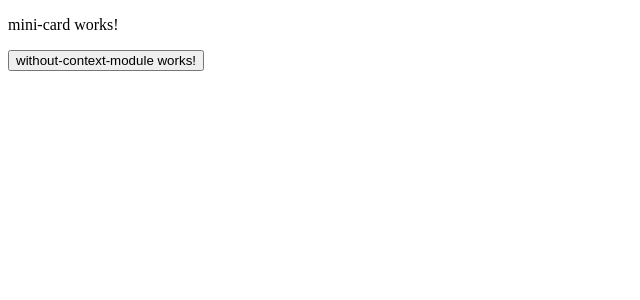
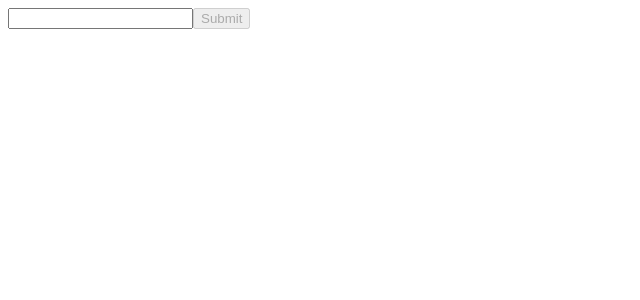
Before and after one commit to Bruno-Cerqueira/change, an Angular app: page / in a window 1280 px wide. Shown: the top 300 px of the page, without its empty margins (0-640 px from the left). Built offline with nearby package versions, Linux system fonts and the light colour scheme.

Commit message:
Add reactive form to practice.

```diff
--- a/src/app/app.component.ts
+++ b/src/app/app.component.ts
@@ -3,12 +3,11 @@ import { Component } from '@angular/core';
 @Component({
   selector: 'app-root',
   template: `
-  @defer {
-    <app-mini-card>
-    </app-mini-card>
-  } @placeholder (minimum 2s) {
-    <img alt="loading..." src="assets/loading.gif" />
-  }
+
+    <app-wrapper-form>
+
+    </app-wrapper-form>
+
   `,
   styles: []
 })
--- /dev/null
+++ b/src/app/global/form/wrapper-form.component.ts
@@ -0,0 +1,24 @@
+import { Component } from "@angular/core";
+import { FormBuilder, Validators, FormGroup, FormControl } from '@angular/forms';
+import { debounceTime } from 'rxjs';
+
+@Component({
+    selector: "app-wrapper-form",
+    styleUrl: "./wrapper-form.scss",
+    templateUrl: "./wrapper-form.html"
+})
+export class WrapperForm {
+    constructor(private fb: FormBuilder) {
+        this.form.valueChanges.pipe(debounceTime(100)).subscribe(data => console.log(data))
+
+    }
+
+    form = this.fb.group({
+        "firstName": ["", Validators.required]
+    })
+
+    submit() {
+        console.log(this.form.getRawValue())
+    }
+
+}
--- /dev/null
+++ b/src/app/global/form/wrapper-form.html
@@ -0,0 +1,4 @@
+<form [formGroup]="form" (ngSubmit)="submit()">
+    <input type="text" formControlName="firstName">
+    <button type="submit" [disabled]="!form.valid">Submit</button>
+</form>
--- a/src/app/inject-case/without-context-standalone/without-context-standalone.component.ts
+++ b/src/app/inject-case/without-context-standalone/without-context-standalone.component.ts
@@ -14,7 +14,7 @@ import { TodoCompanyService } from 'src/app/todo-company.service';
   styles: ``
 })
 export class WithoutContextStandaloneComponent {
-  to = inject(TodoCompanyService, { skipSelf: true });
+  to = inject(TodoCompanyService);
 
   test = () => {
     console.log(this.to.getTodo());
--- a/src/app/todo-company.service.ts
+++ b/src/app/todo-company.service.ts
@@ -1,9 +1,7 @@
 import { Injectable } from '@angular/core';
 import { Todo, TodoService } from './todo.service';
 
-@Injectable({
-  providedIn: 'root'
-})
+@Injectable()
 export class TodoCompanyService implements TodoService {
   todo: Todo = {
     action: 'I want money',
```
Also changed, not shown: src/app/app.module.ts (+5 -2 lines), src/app/global/form/wrapper-form.scss (added).
